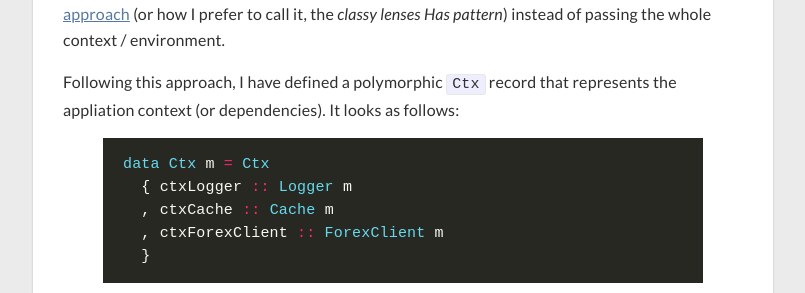
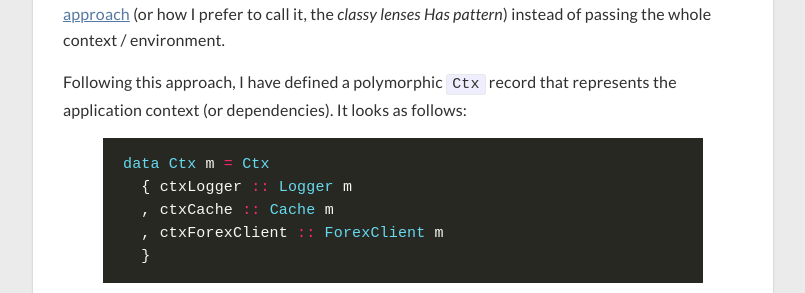
Before and after one commit to gvolpe/blog-comments, a Jekyll site: the page built from _posts/2019-08-27-functional-dependencies-and-type-families.md, in a window 1280 px wide and 900 px high, scrolled down 342 px. Shown: the part 188-481 px from the top of the window, without its empty margins (237-1042 px from the left). Built offline with Jekyll 4.4.1, drawn with Linux system fonts in a browser that asks for light colours; nearby versions of some CDN libraries; comment, search, counter and statistics services are not loaded.

Commit message:
grammar check

```diff
--- a/_posts/2019-08-27-functional-dependencies-and-type-families.md
+++ b/_posts/2019-08-27-functional-dependencies-and-type-families.md
@@ -16,7 +16,7 @@ One of the fun applications I've worked on is [exchange-rates](https://github.co
 
 When defining dependencies using such effect is very common to do it using the [Has typeclass approach](https://www.fpcomplete.com/blog/2017/06/readert-design-pattern) (or how I prefer to call it, the *classy lenses Has pattern*) instead of passing the whole context / environment.
 
-Following this approach, I have defined a polymorphic `Ctx` record that represents the appliation context (or dependencies). It looks as follows:
+Following this approach, I have defined a polymorphic `Ctx` record that represents the application context (or dependencies). It looks as follows:
 
 {% highlight haskell %}
 data Ctx m = Ctx
```
Also changed, not shown: _posts/2019-03-12-context-bound-vs-implicit-evidence.md (+1 -1 lines), _posts/2019-06-23-lessons-learned-while-writing-a-haskell-app.md (+2 -2 lines).
